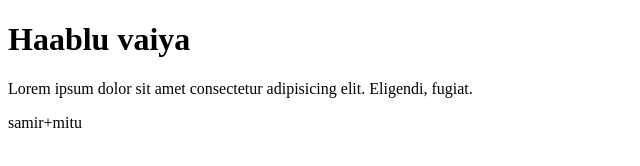
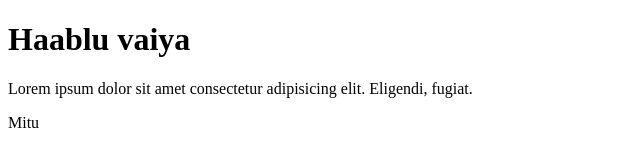
Before and after one commit to Mitu-Rani-Sutradhar/first-project, a plain HTML site: page index.html in a window 1280 px wide. Shown: the full height of the page, 0-640 px from the left. Drawn offline with Linux system fonts and the light colour scheme.

Commit message:
Update index.html

```diff
--- a/index.html
+++ b/index.html
@@ -9,6 +9,6 @@
 <body>
     <h1>Haablu vaiya</h1>
     <p>Lorem ipsum dolor sit amet consectetur adipisicing elit. Eligendi, fugiat.</p>
-    <p>samir+mitu</p>
+    <p>Mitu</p>
 </body>
 </html>
```
